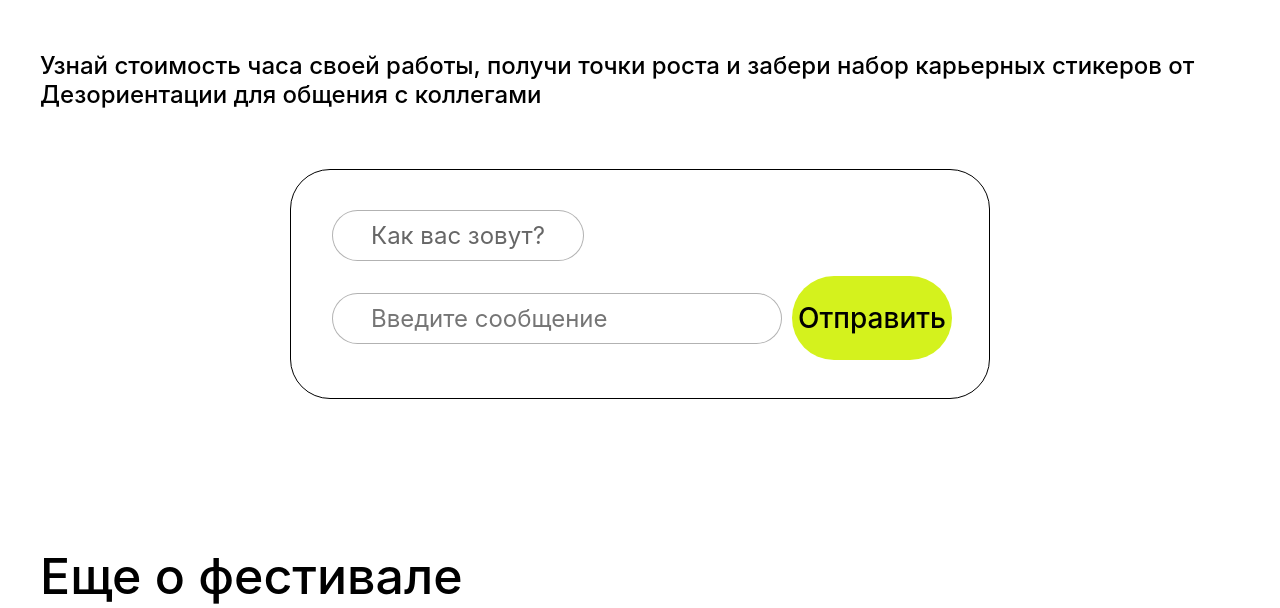
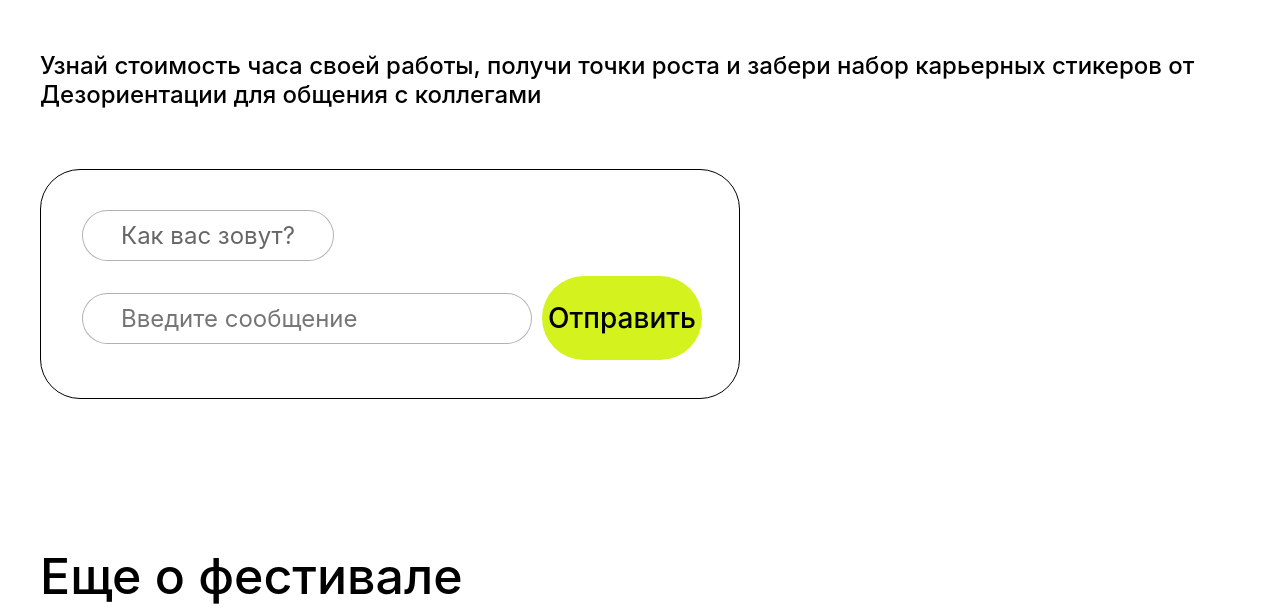
Before and after one commit to regilina/desor, a Django app: template dezor/templates/main.html in a window 1280 px wide. Shown: the part 1169-1777 px from the top of the page. Run offline with Django 4.2, Linux system fonts and the light colour scheme; the template is opened without the code that fills it, so the values that code supplies are empty.

Commit message:
Some changes

```diff
--- a/dezor/static/css/styles.css
+++ b/dezor/static/css/styles.css
@@ -71,8 +71,6 @@
 
 .chat {
   max-width: 700px;
-  margin-left: auto;
-  margin-right: auto;
   border-radius: 40px;
   border: 1px solid #000;
   padding: 40px 41px 38px;
--- a/dezor/static/css/styles.scss
+++ b/dezor/static/css/styles.scss
@@ -84,8 +84,6 @@
 
 .chat {
   max-width: 700px;
-  margin-left: auto;
-  margin-right: auto;
   border-radius: 40px;
   border: 1px solid #000;
   padding: 40px 41px 38px;
```
Also changed, not shown: 1 other file.
